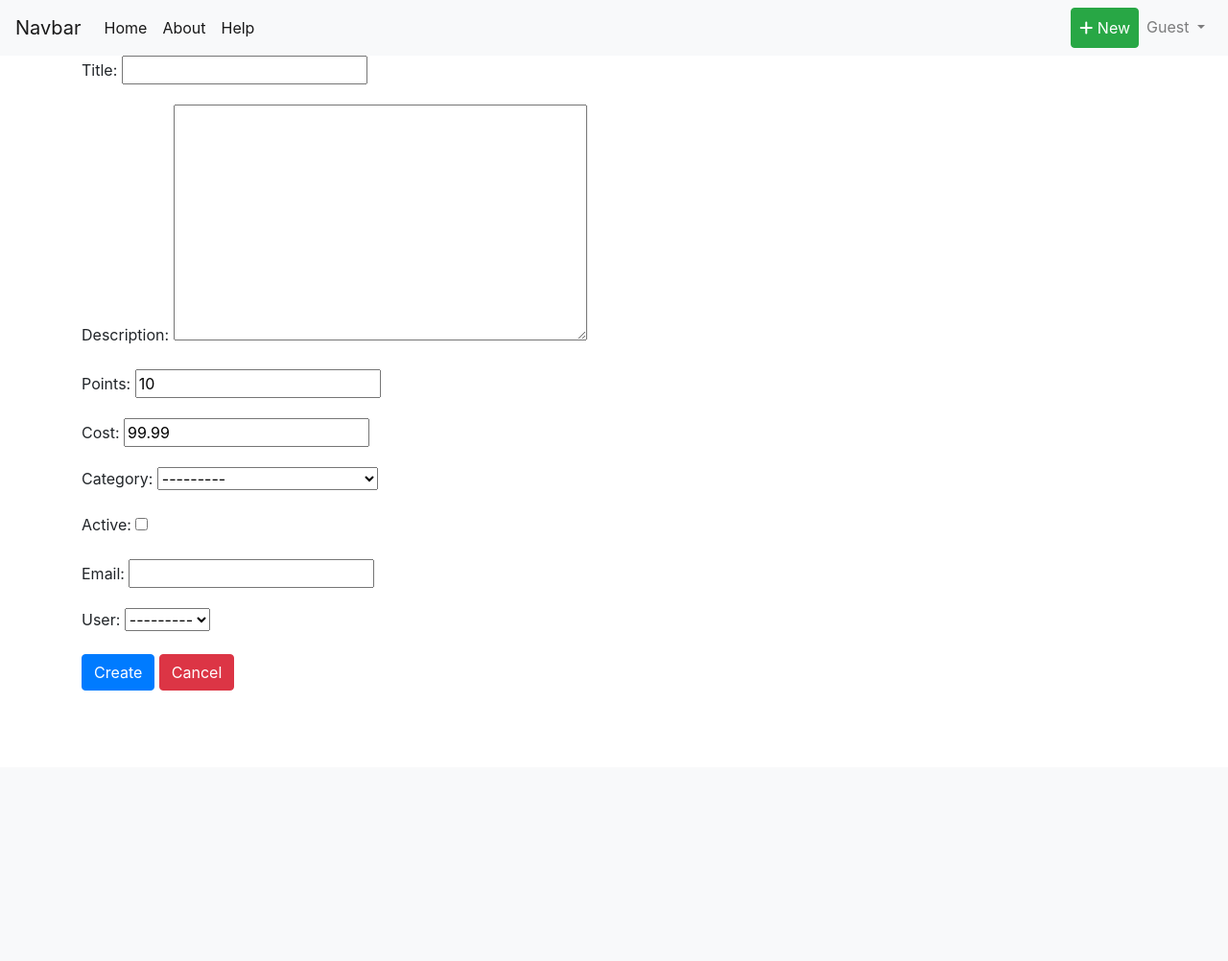
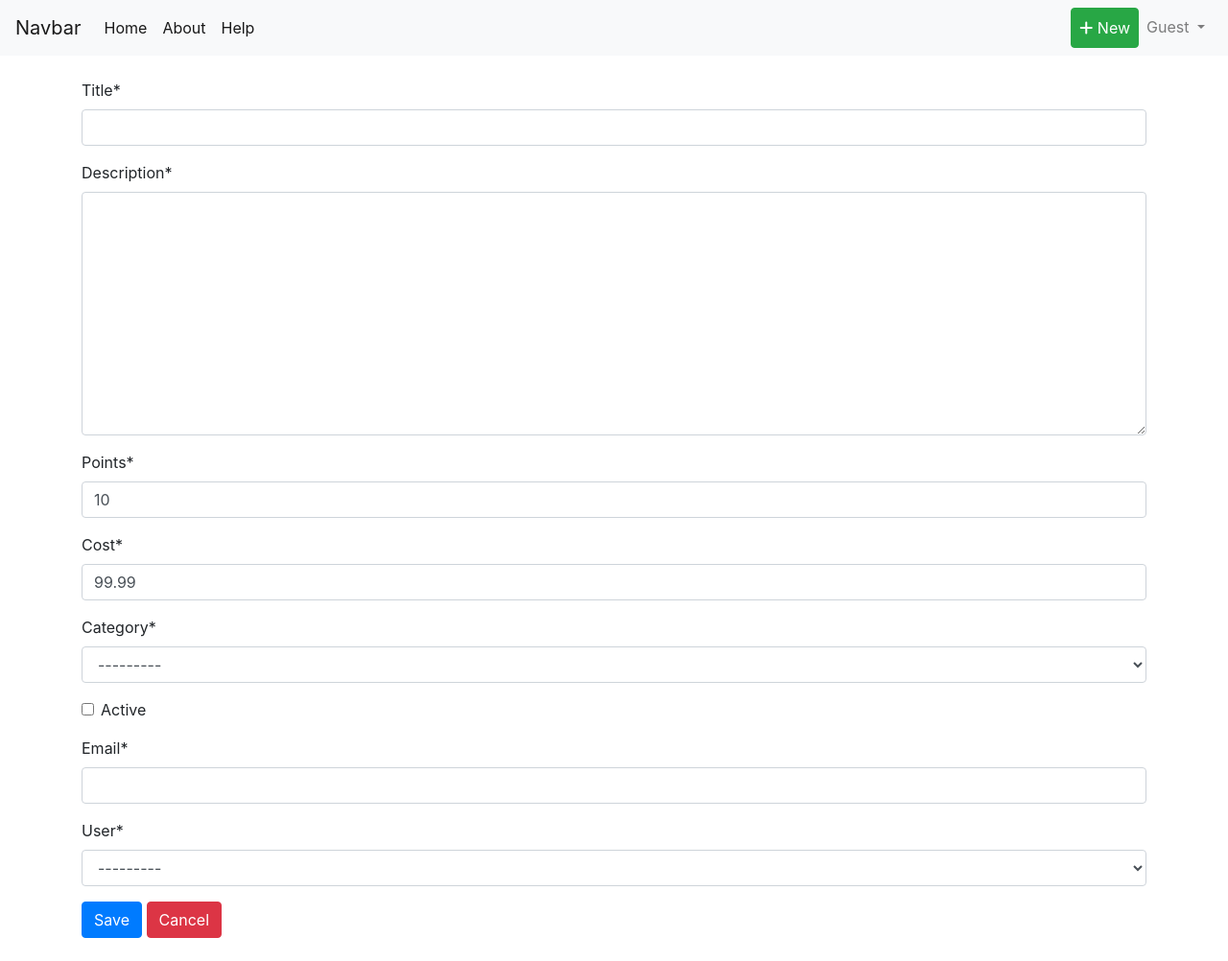
Before and after one commit to mohit4/django-hackathon-starter, a Django app: page /home/entity/create/ in a window 1280 px wide. Shown: the whole page at 96% size. Before the commit the page ends 720 px from the top, so only its background shows below. Run offline with Django 3.2, Linux system fonts and the light colour scheme; some libraries are stand-ins or nearby versions.

Commit message:
Added crispy forms layout on entity form

```diff
--- a/templates/app/entity_form.html
+++ b/templates/app/entity_form.html
@@ -1,14 +1,16 @@
 {% extends "base.html" %}
+
+{% load crispy_forms_tags %}
 
 {% block contents %}
 
 <div class="container">
-    <div class="row">
+    <div class="row my-4">
         <div class="col-md-12">
             <form method="POST">
                 {% csrf_token %}
-                {{ form.as_p }}
-                <button type="submit" class="btn btn-primary">Create</button>
+                {{ form|crispy }}
+                <button type="submit" class="btn btn-primary">Save</button>
                 <a class="btn btn-danger" href="{% url 'app:index' %}" >Cancel</a>
             </form>
         </div>
```
